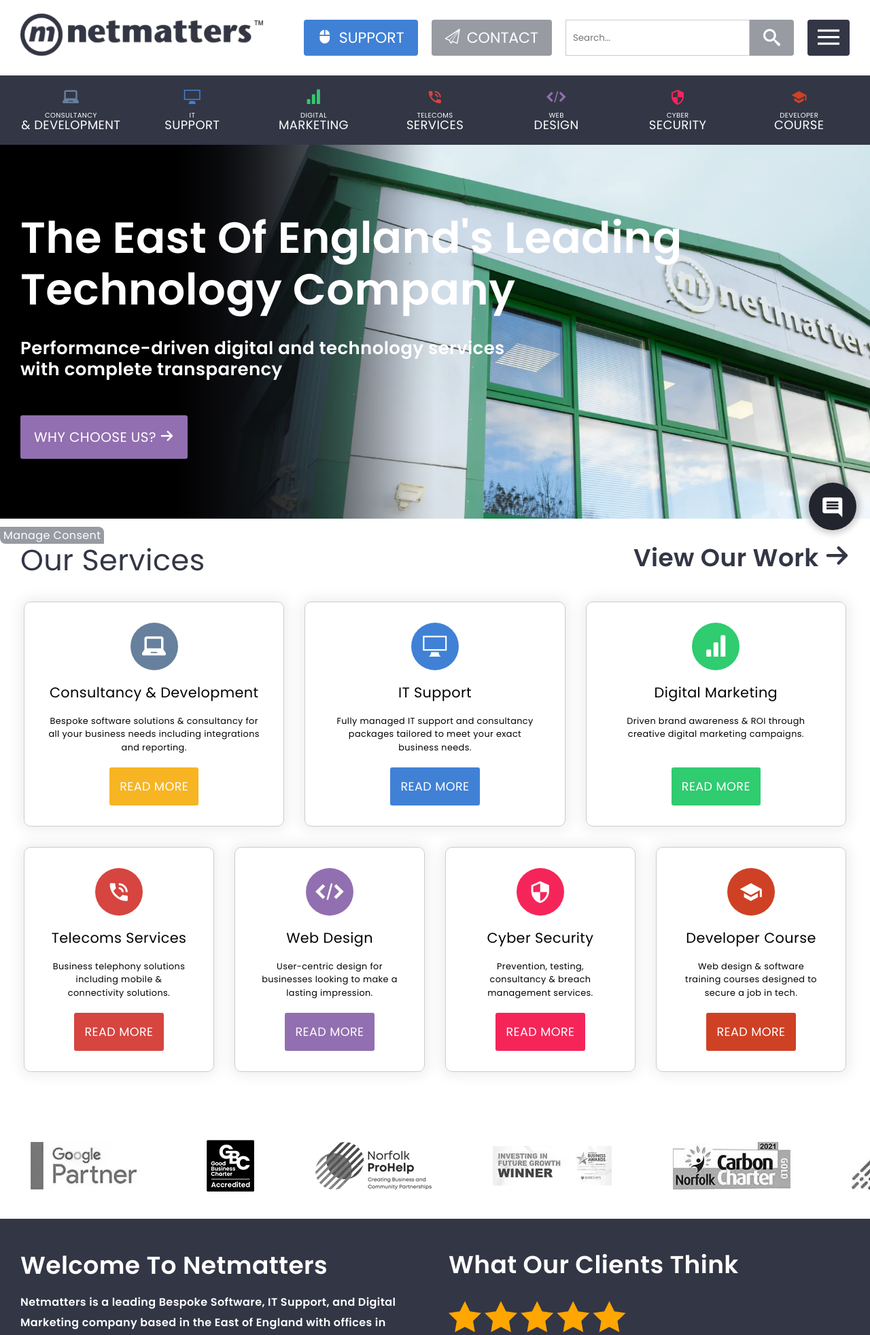
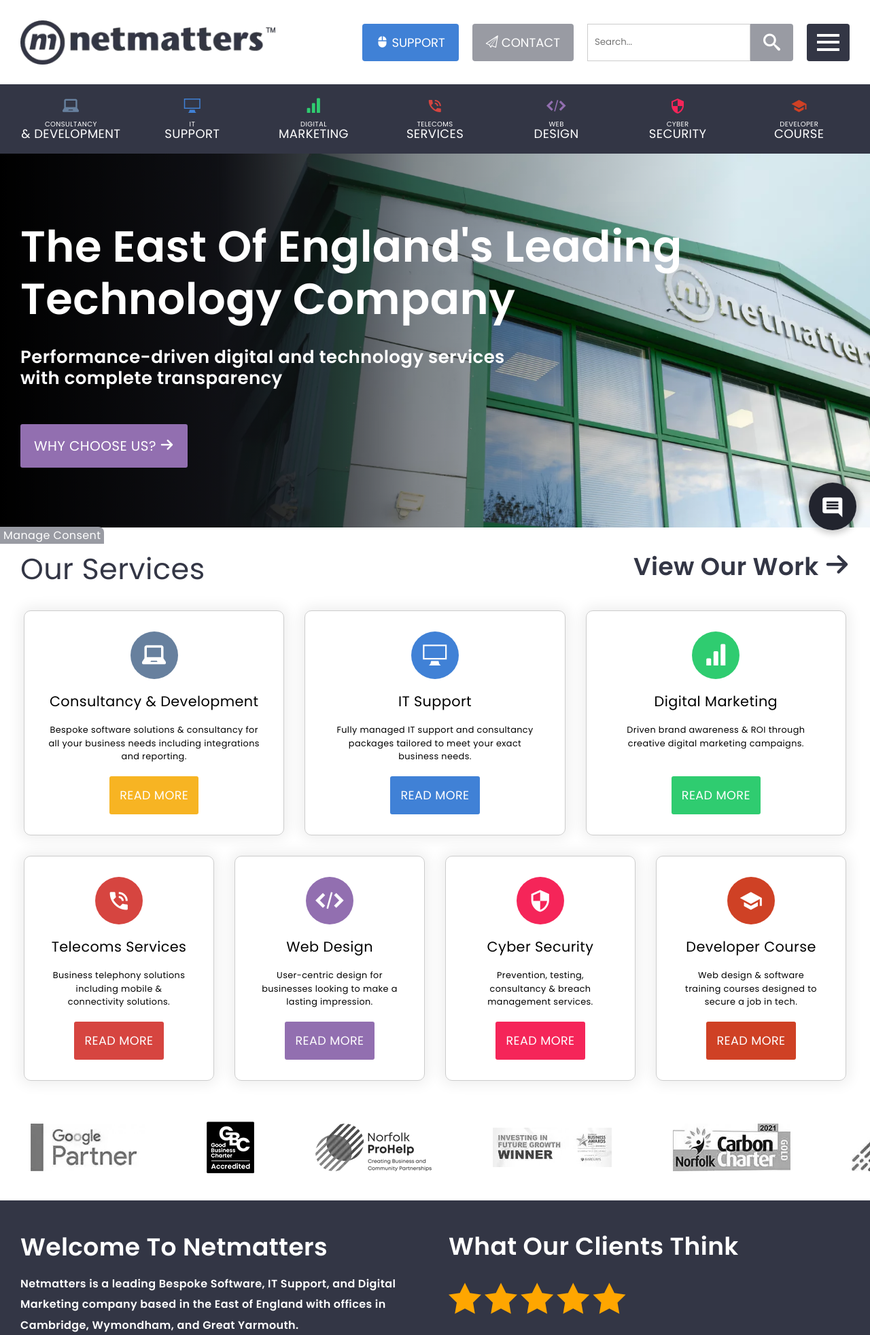
Before and after one commit to Max-Seaman/Netmatters-Homepage, a PHP site: page / in a window 1280 px wide. Shown: the top 1964 px of the page at 68% size. Run offline with PHP 8.4, Linux system fonts and the light colour scheme; some web fonts are replaced.

Commit message:
Changes after assessment feedback

```diff
--- a/css/style.css
+++ b/css/style.css
@@ -34,15 +34,8 @@
   color: #67809e;
 }
 
-.dropdown__item--1::before {
-  border-color: transparent transparent #67809e transparent;
-  top: -68%;
-  left: calc(50vw + 140px * 1 - 580px);
-}
-@media (min-width: 1260px) {
-  .dropdown__item--1::before {
-    left: calc(50vw + 178.5px * 1 - 730px);
-  }
+.triangle--1::after {
+  border-color: #67809e transparent transparent transparent;
 }
 
 .card--2:hover {
@@ -80,15 +73,8 @@
   color: #4081d6;
 }
 
-.dropdown__item--2::before {
-  border-color: transparent transparent #4081d6 transparent;
-  top: -68%;
-  left: calc(50vw + 140px * 2 - 580px);
-}
-@media (min-width: 1260px) {
-  .dropdown__item--2::before {
-    left: calc(50vw + 178.5px * 2 - 730px);
-  }
+.triangle--2::after {
+  border-color: #4081d6 transparent transparent transparent;
 }
 
 .card--3:hover {
@@ -126,15 +112,8 @@
   color: #2fcc70;
 }
 
-.dropdown__item--3::before {
-  border-color: transparent transparent #2fcc70 transparent;
-  top: -68%;
-  left: calc(50vw + 140px * 3 - 580px);
-}
-@media (min-width: 1260px) {
-  .dropdown__item--3::before {
-    left: calc(50vw + 178.5px * 3 - 730px);
-  }
+.triangle--3::after {
+  border-color: #2fcc70 transparent transparent transparent;
 }
 
 .card--4:hover {
@@ -172,15 +151,8 @@
   color: #d64540;
 }
 
-.dropdown__item--4::before {
-  border-color: transparent transparent #d64540 transparent;
-  top: -68%;
-  left: calc(50vw + 140px * 4 - 580px);
-}
-@media (min-width: 1260px) {
-  .dropdown__item--4::before {
-    left: calc(50vw + 178.5px * 4 - 730px);
-  }
+.triangle--4::after {
+  border-color: #d64540 transparent transparent transparent;
 }
 
 .card--5:hover {
@@ -218,15 +190,8 @@
   color: #926fb0;
 }
 
-.dropdown__item--5::before {
-  border-color: transparent transparent #926fb0 transparent;
-  top: -68%;
-  left: calc(50vw + 140px * 5 - 580px);
-}
-@media (min-width: 1260px) {
-  .dropdown__item--5::before {
-    left: calc(50vw + 178.5px * 5 - 730px);
-  }
+.triangle--5::after {
+  border-color: #926fb0 transparent transparent transparent;
 }
 
 .card--6:hover {
@@ -264,15 +229,8 @@
   color: #f52559;
 }
 
-.dropdown__item--6::before {
-  border-color: transparent transparent #f52559 transparent;
-  top: -68%;
-  left: calc(50vw + 140px * 6 - 580px);
-}
-@media (min-width: 1260px) {
-  .dropdown__item--6::before {
-    left: calc(50vw + 178.5px * 6 - 730px);
-  }
+.triangle--6::after {
+  border-color: #f52559 transparent transparent transparent;
 }
 
 .card--7:hover {
@@ -310,15 +268,8 @@
   color: #cf4125;
 }
 
-.dropdown__item--7::before {
-  border-color: transparent transparent #cf4125 transparent;
-  top: -68%;
-  left: calc(50vw + 140px * 7 - 580px);
-}
-@media (min-width: 1260px) {
-  .dropdown__item--7::before {
-    left: calc(50vw + 178.5px * 7 - 730px);
-  }
+.triangle--7::after {
+  border-color: #cf4125 transparent transparent transparent;
 }
 
 .btn-1 {
@@ -441,6 +392,9 @@
   .view--right {
     display: block;
   }
+}
+.view--last {
+  padding-top: 0;
 }
 .view:hover {
   text-decoration: underline;
@@ -575,6 +529,7 @@
 }
 .container__news {
   padding: 0;
+  margin-bottom: 30px;
   transition: transform 0.5s ease;
 }
 .container__news:hover {
@@ -645,7 +600,14 @@
 }
 .header__top img {
   cursor: pointer;
-  max-width: 100%;
+  width: 100%;
+  max-width: 400px;
+  margin-top: 10px;
+}
+@media (min-width: 768px) {
+  .header__top img {
+    max-width: 375px;
+  }
 }
 .header__top .icon-phonetalk {
   color: #000;
@@ -657,22 +619,36 @@
   gap: 20px;
 }
 .items button {
-  padding: 10px 20px;
-  font-size: 1.375rem;
+  padding: 0 0 9px 16px;
+  font-size: 1.125rem;
   border: none;
   border-radius: 4px;
 }
+@media (min-width: 768px) {
+  .items button {
+    padding: 14px 20px;
+  }
+}
 .items .menu {
+  display: flex;
+  flex-direction: column;
+  justify-content: space-between;
+  width: 63px;
+  height: 55px;
+  padding: 15px;
   background-color: #333645;
-  font-size: 2rem;
-  padding: 5px 15px 0;
+}
+.items .menu span {
+  width: 100%;
+  height: 4px;
+  background-color: #fff;
 }
 .items .menu:hover {
   background-color: rgb(24.99, 26.46, 33.81);
 }
 
 .phone {
-  font-size: 1.625rem;
+  font-size: 2rem;
   background-color: transparent;
 }
 .phone:hover {
@@ -687,7 +663,7 @@
 }
 
 .support i, .contact i {
-  padding-right: 10px;
+  padding-right: 5px;
 }
 
 .search {
@@ -703,7 +679,7 @@
   box-shadow: 0 0 5px 3px rgba(91, 191, 222, 0.2);
 }
 .search-1 button {
-  padding: 10px 20px 5px;
+  padding: 11px 19px 6px;
   font-size: 1.5625rem;
   border-radius: 0 4px 4px 0;
 }
@@ -720,7 +696,7 @@
 .search-2 {
   grid-column: 1/-1;
   border: 2px solid #ccc;
-  border-radius: 4px;
+  border-radius: 2px;
 }
 .search-2 input {
   width: 100%;
@@ -761,6 +737,7 @@
 @media (min-width: 1260px) {
   .hidden-m {
     display: block;
+    width: 240px;
   }
 }
 nav {
@@ -778,7 +755,6 @@
 .navbar {
   width: 14.2857142857%;
   height: 100%;
-  padding: 10px 0;
 }
 .navbar i {
   font-size: 1.5rem;
@@ -787,28 +763,36 @@
   display: flex;
   flex-direction: column;
   align-items: center;
+  width: 100%;
+  height: 100%;
   text-align: center;
-  padding: 10px 15px;
+  padding: 20px 15px;
   font-size: 1.125rem;
 }
 
 .navbar:hover .dropdown {
   display: grid;
 }
-
-.dropdown::before {
+.navbar:hover .triangle {
+  position: relative;
+}
+.navbar:hover .triangle::after {
   content: "";
-  position: relative;
-  transform: translateX(-50%) rotate(180deg);
+  position: absolute;
+  transform: translateX(-50%);
   width: 0;
   height: 0;
   border-style: solid;
-  border-width: 0 70px 30px 70px;
-  z-index: 3;
+  border-width: 38px 70.14px 0 70.14px;
+  z-index: 10;
+  top: 119px;
+  left: 70px;
 }
 @media (min-width: 1260px) {
-  .dropdown::before {
-    border-width: 0 89.25px 30px 89.25px;
+  .navbar:hover .triangle::after {
+    border-width: 38px 89.28px 0 89.28px;
+    top: 101px;
+    left: 90px;
   }
 }
 
@@ -817,14 +801,14 @@
   height: auto;
   display: none;
   position: absolute;
-  top: 220px;
+  top: 243px;
   left: 0;
   z-index: 3;
   padding: 20px 10px 40px;
 }
 @media (min-width: 1260px) {
   .dropdown {
-    top: 210px;
+    top: 225px;
   }
 }
 .dropdown a {
@@ -845,7 +829,7 @@
     content: "";
     position: absolute;
     inset: 0;
-    background: linear-gradient(to right, #000 20%, transparent 50%, transparent 100%);
+    background: linear-gradient(to right, #000 0, transparent 85%);
     z-index: 2;
   }
 }
@@ -985,7 +969,6 @@
 .imageline {
   display: flex;
   align-items: center;
-  margin-top: 40px;
 }
 .imageline img {
   filter: grayscale(100%);
@@ -1180,6 +1163,9 @@
 .avatar {
   padding-right: 20px;
 }
+.avatar img {
+  border-radius: 50%;
+}
 
 .details p {
   margin: 5px;
@@ -1293,7 +1279,7 @@
   padding: 0 5px;
   margin: auto 0 0 0;
   background-color: #999ba3;
-  border-radius: 0 8px;
+  border-radius: 0 8px 0 0;
 }
 .footer__fixed a:hover {
   background-color: rgb(126.1855670103, 128.7113402062, 138.8144329897);
--- a/index.html
+++ b/index.html
@@ -29,7 +29,11 @@
                         <button type="submit" class="btn btn-search"><i class="icon icon-search"></i></button>
                     </form>
                     <button type="button" class="btn phone"><i class=" phone icon icon-phonetalk"></i></button>
-                    <button type="button" class="btn menu"><i class="icon icon-menu"></i></button>
+                    <button type="button" class="btn menu">
+                        <span></span>
+                        <span></span>
+                        <span></span>
+                    </button>
                 </div>
                 <form class="search search-2">
                     <input type="text" placeholder="Search...">
@@ -44,7 +48,7 @@
             <nav>
                 <ul class="container container__ul">
                     <li class="navbar navbar__item--1">
-                        <a href="#"><i class="icon icon-consultancy navicon-1"></i><small>Consultancy</small> &amp; Development</a>
+                        <a href="#" class="triangle triangle--1"><i class="icon icon-consultancy navicon-1"></i><small>Consultancy</small> &amp; Development</a>
                         <div class="dropdown dropdown__item--1">
                             <div class="container container__dropdown">
                                 <h1>Our Consultancy &amp; Development Services</h1>
@@ -65,7 +69,7 @@
                         </div>
                     </li>
                     <li class="navbar navbar__item--2">
-                        <a href="#"><i class="icon icon-display navicon-2"></i><small>IT</small> Support</a>
+                        <a href="#" class="triangle triangle--2"><i class="icon icon-display navicon-2"></i><small>IT</small> Support</a>
                         <div class="dropdown dropdown__item--2">
                             <div class="container container__dropdown">
                                 <h1>Our IT Support Services</h1>
@@ -79,7 +83,7 @@
                         </div>
                     </li>
                     <li class="navbar navbar__item--3">
-                        <a href="#"><i class="icon icon-bar navicon-3"></i><small>Digital</small> Marketing</a>
+                        <a href="#" class=" triangle triangle--3"><i class="icon icon-bar navicon-3"></i><small>Digital</small> Marketing</a>
                         <div class="dropdown dropdown__item--3">
                             <div class="container container__dropdown">
                                 <h1>Our Digital Marketing Services</h1>
@@ -93,7 +97,7 @@
                         </div>
                     </li>
                     <li class="navbar navbar__item--4">
-                        <a href="#"><i class="icon icon-phonetalk navicon-4"></i><small>Telecoms</small> Services</a>
+                        <a href="#" class=" triangle triangle--4"><i class="icon icon-phonetalk navicon-4"></i><small>Telecoms</small> Services</a>
                         <div class="dropdown dropdown__item--4">
                             <div class="container container__dropdown">
                                 <h1>Our Telecoms Services</h1>
@@ -107,7 +111,7 @@
                         </div>
                     </li>
                     <li class="navbar navbar__item--5">
-                        <a href="#"><i class="icon icon-web navicon-5"></i><small>Web</small> Design</a>
+                        <a href="#" class="triangle triangle--5"><i class="icon icon-web navicon-5"></i><small>Web</small> Design</a>
                         <div class="dropdown dropdown__item--5">
                             <div class="container container__dropdown">
                                 <h1>Our Web Design Services</h1>
@@ -121,7 +125,7 @@
                         </div>
                     </li>
                     <li class="navbar navbar__item--6">
-                        <a href="#"><i class="icon icon-security navicon-6"></i><small>Cyber</small> Security</a>
+                        <a href="#" class="triangle triangle--6"><i class="icon icon-security navicon-6"></i><small>Cyber</small> Security</a>
                         <div class="dropdown dropdown__item--6">
                             <div class="container container__dropdown">
                                 <h1>Our Cyber Security Services</h1>
@@ -135,7 +139,7 @@
                         </div>
                     </li>
                     <li class="navbar navbar__item--7">
-                        <a href="#"><i class="icon icon-developer navicon-7"></i><small>Developer</small> Course</a>
+                        <a href="#" class="triangle triangle--7"><i class="icon icon-developer navicon-7"></i><small>Developer</small> Course</a>
                         <div class="dropdown dropdown__item--7">
                             <div class="container container__dropdown">
                                 <h1>Our Developer Course Services</h1>
@@ -360,7 +364,7 @@
                         </a>
                     </div>
                 </div>
-                <a href="#" class="view">View Our Work <i class="icon icon-arrow"></i></a>
+                <a href="#" class="view view--last">View All <i class="icon icon-arrow"></i></a>
             </div>
 
            <!-- ==========================================================================
--- a/scss/base/_text.scss
+++ b/scss/base/_text.scss
@@ -46,6 +46,10 @@
         }
     }
 
+    &--last {
+        padding-top: 0;
+    }
+
     &:hover {
         text-decoration: underline;
     }
--- a/scss/layout/_containers.scss
+++ b/scss/layout/_containers.scss
@@ -48,6 +48,7 @@
     // NEWS CARDS CONTAINER
     &__news {
         padding: 0;
+        margin-bottom: 30px;
         transition: transform .5s ease;
 
         &:hover {
--- a/scss/layout/_footer.scss
+++ b/scss/layout/_footer.scss
@@ -72,7 +72,7 @@
     a {
         @include spacing(0 5px, auto 0 0 0);
         background-color: $button--grey;
-        border-radius: 0 8px;
+        border-radius: 0 8px 0 0;
 
         &:hover {
             background-color: $button--grey__dark;
--- a/scss/layout/_header.scss
+++ b/scss/layout/_header.scss
@@ -13,7 +13,13 @@
 
     img {
         cursor: pointer;
-        max-width: 100%;
+        width: 100%;
+        max-width: 400px;
+        margin-top: 10px;
+
+        @include mq(sm) {
+            max-width: 375px;
+        }
     }
 
     .icon-phonetalk {
@@ -28,18 +34,27 @@
     gap: 20px;
 
     button {
-        padding: 10px 20px;
-        font-size: px-to-rem(22);
+        padding: 0 0 9px 16px;
+        font-size: px-to-rem(18);
         border: none;
         border-radius: 4px;
+
+        @include mq(sm) {
+            padding: 14px 20px;
+        }
     }
 
 
     .menu {
+        @include flex(column, null, space-between);
+        @include size(63px, 55px);
+        padding: 15px;
         background-color: $primary--background;
-        font-size: 2rem;
-        padding: 5px 15px 0;
 
+        span {
+            @include size(100%, 4px);
+            background-color: $white;
+        }
 
         &:hover {
             background-color: $primary--background__darkest;
@@ -48,7 +63,7 @@
 }
 
 .phone {
-    font-size: px-to-rem(26);
+    font-size: 2rem;
     background-color: transparent;
 
     &:hover {
@@ -65,8 +80,9 @@
 }
 
 .support, .contact {
+
     i  {
-        padding-right: 10px;
+        padding-right: 5px;
     }
 }
 
@@ -87,7 +103,7 @@
 
 
         button {
-            padding: 10px 20px 5px;
+            padding: 11px 19px 6px;
             font-size: px-to-rem(25);
             border-radius: 0 4px 4px 0;
 
@@ -105,7 +121,7 @@
     &-2 {
         grid-column: 1 / -1;
         border: 2px solid $lightgrey;
-        border-radius: 4px;
+        border-radius: 2px;
 
         input {
             @include size(100%, auto);
@@ -154,5 +170,6 @@
 @include mq(lg) {
     .hidden-m {
         display: block;
+        width: 240px;
     }
 }
--- a/scss/layout/_hero.scss
+++ b/scss/layout/_hero.scss
@@ -7,9 +7,8 @@
       inset: 0;
       background: linear-gradient(
         to right,
-        #000 20%,
-        transparent 50%,
-        transparent 100%
+        $black 0,
+        transparent 85%
       );
       z-index: 2;
     }
--- a/scss/layout/_imageline.scss
+++ b/scss/layout/_imageline.scss
@@ -2,7 +2,6 @@
 
 .imageline {
     @include flex(null, center, null, null);
-    margin-top: 40px;
 
     img {
         filter: grayscale(100%);
--- a/scss/layout/_nav.scss
+++ b/scss/layout/_nav.scss
@@ -1,7 +1,7 @@
 //MAIN CONTAINER
 
 nav {
-    display: none;  //change to flex when 992px
+    display: none;
     width: 100vw;
     background-color: $primary--background;
     text-transform: uppercase;
@@ -15,7 +15,6 @@
 
 .navbar {
     @include size(calc(100% / 7), 100%);
-    padding: 10px 0;
 
     i {
         font-size: 1.5rem;
@@ -23,29 +22,42 @@
 
     a {
         @include flex(column, center, null, null);
+        @include size(100%, 100%);
         text-align: center;
-        padding: 10px 15px;
+        padding: 20px 15px;
         font-size: px-to-rem(18);
     }
+
 }
 
 // Show dropdown on hover
 
-.navbar:hover .dropdown {
+.navbar:hover {
+
+    .dropdown {
         display: grid;
     }
 
-.dropdown::before {
+    .triangle {
+        position: relative;
+
+            &::after {
             content: '';
-    position: relative;
-    transform: translateX(-50%) rotate(180deg);
+            position: absolute;
+            transform: translateX(-50%);
             @include size(0, 0);
             border-style: solid;
-    border-width: 0 70px 30px 70px;
-    z-index: 3;
+            border-width: 38px 70.14px 0 70.14px;
+            z-index: 10;
+            top: 119px;
+            left: 70px;
 
             @include mq(lg) {
-        border-width: 0 89.25px 30px 89.25px;
+                border-width: 38px 89.28px 0 89.28px;
+                top: 101px;
+                left: 90px;
+            }
+        }
     }
 }
 
@@ -55,13 +67,13 @@
     @include size(100%, auto);
     display: none;
     position: absolute;
-    top: 220px;
+    top: 243px;
     left: 0;
     z-index: 3;
     padding: 20px 10px 40px;
 
     @include mq(lg) {
-        top: 210px;
+        top: 225px;
     }
 
     a {
--- a/scss/layout/_news.scss
+++ b/scss/layout/_news.scss
@@ -42,6 +42,10 @@
 
 .avatar {
     padding-right: 20px;
+
+    img {
+        border-radius: 50%;
+    }
 }
 
 .details p {
--- a/scss/utilities/_loop.scss
+++ b/scss/utilities/_loop.scss
@@ -60,14 +60,18 @@
 
     //DROPDOWN TRIANGLE
 
-    .dropdown__item--#{$i}::before {
-        border-color: transparent transparent nth($colors-logo, $i) transparent;
-        top: -68%;
-        left: calc(50vw + (140px * #{$i}) - 580px);
+    // .dropdown__item--#{$i}::before {
+    //     border-color: transparent transparent nth($colors-logo, $i) transparent;
+    //     top: -68%;
+    //     left: calc(50vw + (140px * #{$i}) - 580px);
 
-        @include mq(lg) {
-            left: calc(50vw + (178.5px * #{$i}) - 730px);
-        }
+    //     @include mq(lg) {
+    //         left: calc(50vw + (178.5px * #{$i}) - 730px);
+    //     }
+    // }
+
+    .triangle--#{$i}::after {
+        border-color: nth($colors-logo, $i) transparent transparent transparent;
     }
 }
 
```
Also changed, not shown: dist/index.html (+13 -9 lines), 1 other file. Lines whose indentation alone changed are shown as unchanged.
